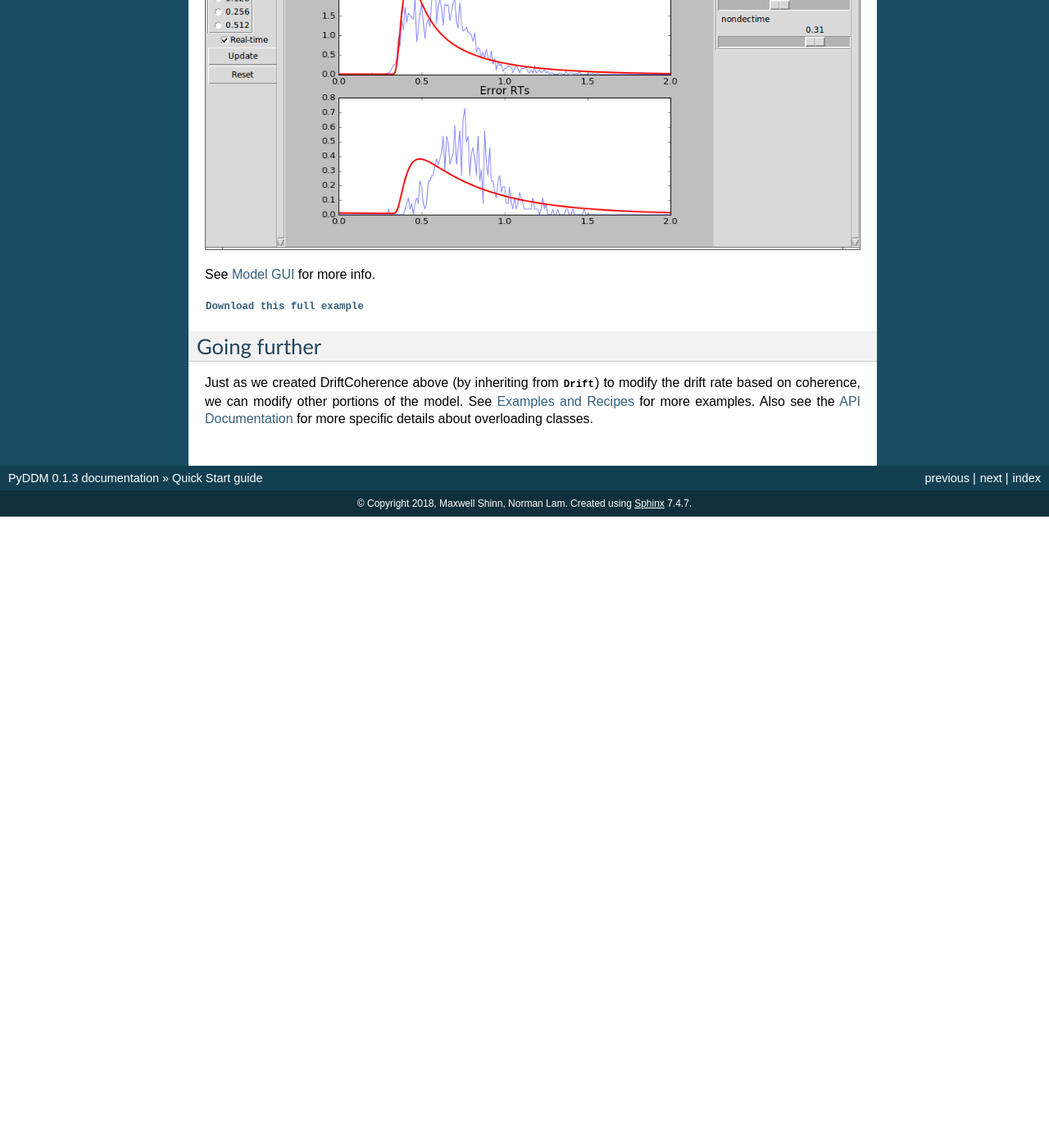
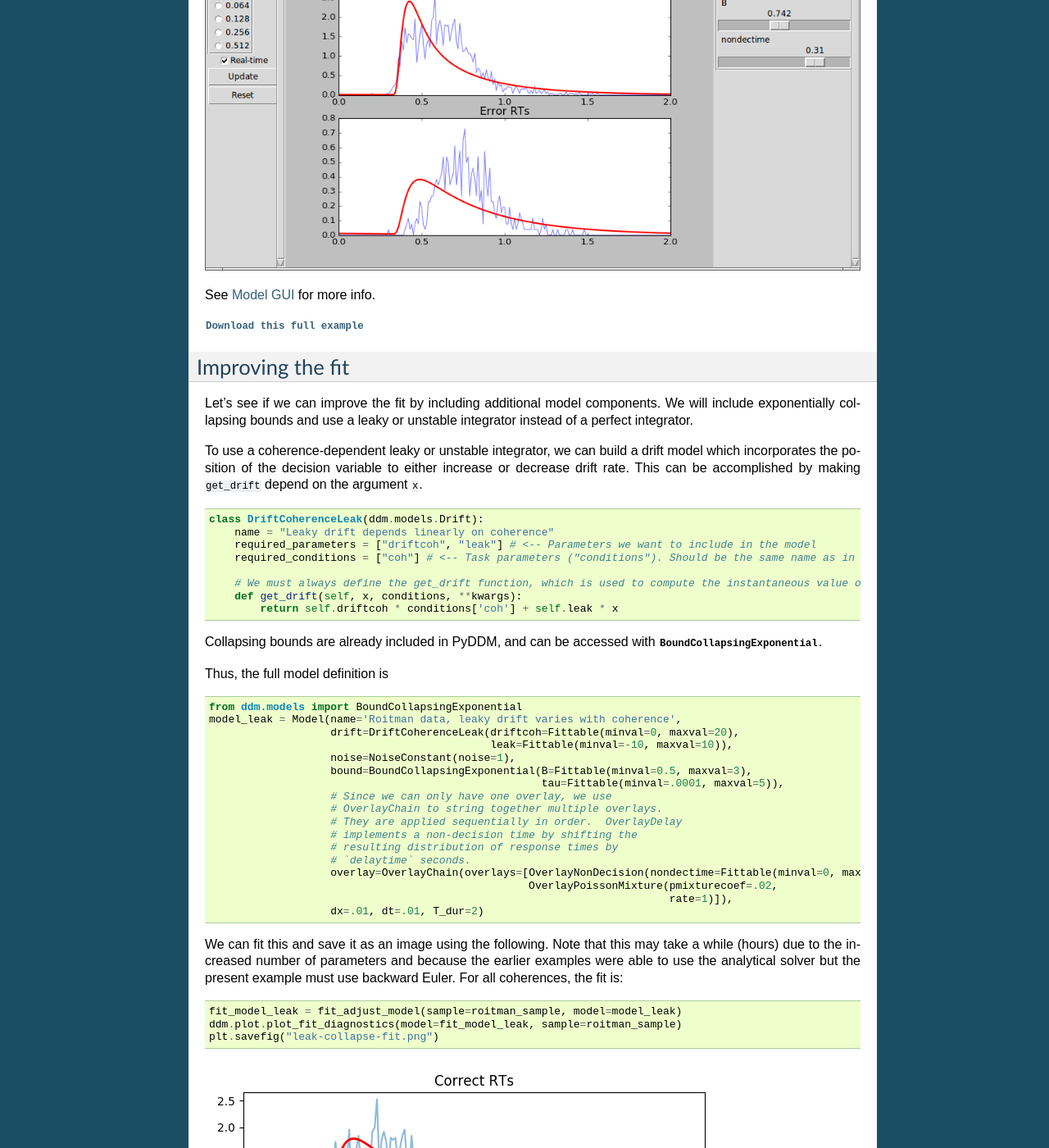
Before and after one commit to mwshinn/PyDDM, a Sphinx documentation site: the page built from doc/quickstart.rst, in a window 1280 px wide and 1400 px high, scrolled down 7502 px. Shown: the whole window at 82% size. Built offline with Sphinx 7.4.7, drawn with Linux system fonts in a browser that asks for light colours; formulas are drawn with MathJax 3; before the commit the page ends 8132 px from its top, so only the background shows below that; some of the changed text lies outside the part shown.

Commit message:
Quickstart improvements

```diff
--- a/doc/downloads/roitman_shadlen.py
+++ b/doc/downloads/roitman_shadlen.py
@@ -102,3 +102,52 @@ plt.show()
 # To get an intuition for how parameters affect the fit, play with the
 # parameters and task conditions in a GUI.
 ddm.plot.model_gui(model=fit_model_rs, sample=roitman_sample)
+
+
+# Let's try to improve the model fit.
+
+# We define a model which allows us to use a coherence-dependent leaky integrator.
+class DriftCoherenceLeak(ddm.models.Drift):
+    name = "Leaky drift depends linearly on coherence"
+    required_parameters = ["driftcoh", "leak"] # <-- Parameters we want to include in the model
+    required_conditions = ["coh"] # <-- Task parameters ("conditions"). Should be the same name as in the sample.
+
+    # We must always define the get_drift function, which is used to compute the instantaneous value of drift.
+    def get_drift(self, x, conditions, **kwargs):
+        return self.driftcoh * conditions['coh'] + self.leak * x
+
+# Now define the model using a leaky
+from ddm.models import BoundCollapsingExponential
+model_leak = Model(name='Roitman data, leaky drift varies with coherence',
+                   drift=DriftCoherenceLeak(driftcoh=Fittable(minval=0, maxval=20),
+                                            leak=Fittable(minval=-10, maxval=10)),
+                   noise=NoiseConstant(noise=1),
+                   bound=BoundCollapsingExponential(B=Fittable(minval=0.5, maxval=3),
+                                                    tau=Fittable(minval=.0001, maxval=5)),
+                   # Since we can only have one overlay, we use
+                   # OverlayChain to string together multiple overlays.
+                   # They are applied sequentially in order.  OverlayDelay
+                   # implements a non-decision time by shifting the
+                   # resulting distribution of response times by
+                   # `delaytime` seconds.
+                   overlay=OverlayChain(overlays=[OverlayNonDecision(nondectime=Fittable(minval=0, maxval=.4)),
+                                                  OverlayPoissonMixture(pmixturecoef=.02,
+                                                                        rate=1)]),
+                   dx=.01, dt=.01, T_dur=2)
+
+# Fitting this will also be fast because we can automatically
+# determine that DriftCoherence will allow an analytical solution.
+fit_model_leak = fit_adjust_model(sample=roitman_sample, model=model_leak)
+ddm.plot.plot_fit_diagnostics(model=fit_model_leak, sample=roitman_sample)
+plt.savefig("leak-collapse-fit.png")
+# If the fitting step is too slow, you can use this pre-fit model:
+#     Model(name='Roitman data, leaky drift varies with coherence',
+#           drift=DriftCoherenceLeak(driftcoh=10.49091, leak=-.482),
+#           noise=NoiseConstant(noise=1),
+#           bound=BoundCollapsingExponential(B=1.811, tau=1.992),
+#           overlay=OverlayChain(overlays=[OverlayNonDecision(nondectime=.211),
+#                                          OverlayPoissonMixture(pmixturecoef=0.02, rate=1)]),
+#           dx=0.01, dt=0.01, T_dur=2)
+
+# Or, in a form which you can copy and paste:
+#     Model(name='Roitman data, leaky drift varies with coherence', drift=DriftCoherenceLeak(driftcoh=10.49091, leak=-.482), noise=NoiseConstant(noise=1), bound=BoundCollapsingExponential(B=1.811, tau=1.992), overlay=OverlayChain(overlays=[OverlayNonDecision(nondectime=.211), OverlayPoissonMixture(pmixturecoef=0.02, rate=1)]), dx=0.01, dt=0.01, T_dur=2)
--- a/doc/quickstart.rst
+++ b/doc/quickstart.rst
@@ -43,14 +43,16 @@ should be passed to the constructor.  Similarly,
 :class:`.NoiseConstant` takes the parameter "noise" to determine the
 standard deviation of the drift process, and
 :class:`.OverlayNonDecision` takes "nondectime", the non-decision time
-(efferent/afferent/apparatus delay) in seconds.  By contrast,
-:class:`.ICPointSourceCenter` does not take any parameters.
+(efferent/afferent/apparatus delay) in seconds.  Some model
+components, such as :class:`.ICPointSourceCenter` which represents a
+starting point initial condition directly in between the bounds, does
+not take any parameters.
 
 For example, the following is a DDM with drift 2.2, noise 1.5, bound
 1.1, and a 100ms non-decision time.  It is simulated for 2 seconds
-(``T_dur``) with reasonable timestep and grid size (``dt``
-and ``dx``).  Once we define the model, the :meth:`~.Model.solve`
-function runs the simulation.  This can be computed as shown below:
+(``T_dur``) with reasonable timestep and grid size (``dt`` and
+``dx``).  Once we define the model, the :meth:`~.Model.solve` function
+runs the simulation.  This model can be described as shown below:
 
 .. literalinclude:: downloads/simple.py
    :language: python
@@ -212,8 +214,16 @@ needs:
    :language: python
    :lines: 58-66
 
-Then, we can construct a model which uses this and fit the data to the
-model:
+Because we are fitting with likelihood, we must include a baseline
+lapse rate to avoid taking the log of 0.  Traditionally this is
+implemented with a uniform distribution, but PyDDM can also use an
+exponential distribution using
+:class:`~.models.overlay.OverlayPoissonMixture` (representing a
+Poisson process lapse rate), as we use here.  However, since we also
+want a non-decision time, we need to use two Overlay objects.  To
+accomplish this, we can use an :class:`~.models.overlay.OverlayChain`
+object.  Then, we can construct a model which uses this and fit the
+data to the model:
 
 .. literalinclude:: downloads/roitman_shadlen.py
    :language: python
@@ -274,6 +284,8 @@ and save a graph:
 
 .. image:: images/roitman-fit.png
 
+This model does not seem to fit the data very well.
+
 We can alternatively explore this with the PyDDM's model GUI:
 
 .. literalinclude:: downloads/roitman_shadlen.py
@@ -286,6 +298,44 @@ See :doc:`modelgui` for more info.
 
 :download:`Download this full example <downloads/roitman_shadlen.py>`
 
+
+Improving the fit
+-----------------
+
+Let's see if we can improve the fit by including additional model
+components.  We will include exponentially collapsing bounds and use a
+leaky or unstable integrator instead of a perfect integrator.
+
+To use a coherence-dependent leaky or unstable integrator, we can
+build a drift model which incorporates the position of the decision
+variable to either increase or decrease drift rate.  This can be
+accomplished by making ``get_drift`` depend on the argument ``x``.
+
+.. literalinclude:: downloads/roitman_shadlen.py
+   :language: python
+   :lines: 110-117
+
+Collapsing bounds are already included in PyDDM, and can be accessed
+with :class:`~.models.bound.BoundCollapsingExponential`.
+
+Thus, the full model definition is
+
+.. literalinclude:: downloads/roitman_shadlen.py
+   :language: python
+   :lines: 120-136
+
+We can fit this and save it as an image using the following.  Note
+that this may take a while (hours) due to the increased number of
+parameters and because the earlier examples were able to use the
+analytical solver but the present example must use backward Euler.
+For all coherences, the fit is:
+
+.. literalinclude:: downloads/roitman_shadlen.py
+   :language: python
+   :lines: 140-142
+
+.. image:: images/leak-collapse-fit.png
+
 Going further
 -------------
 
```
Also changed, not shown: doc/images/leak-collapse-fit.png (added), doc/images/roitman-fit.png.
